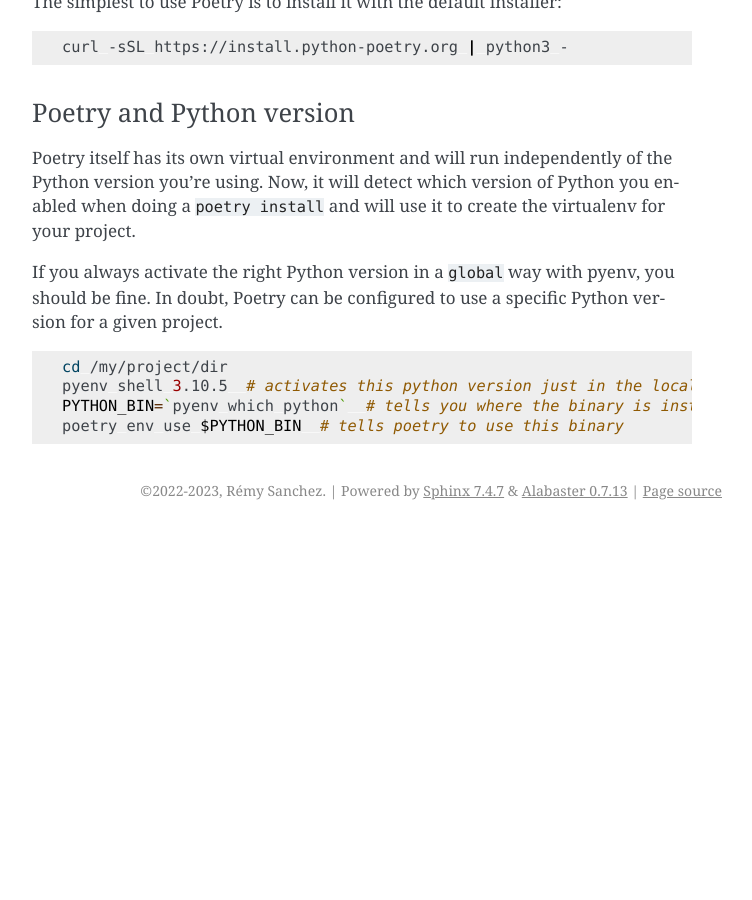
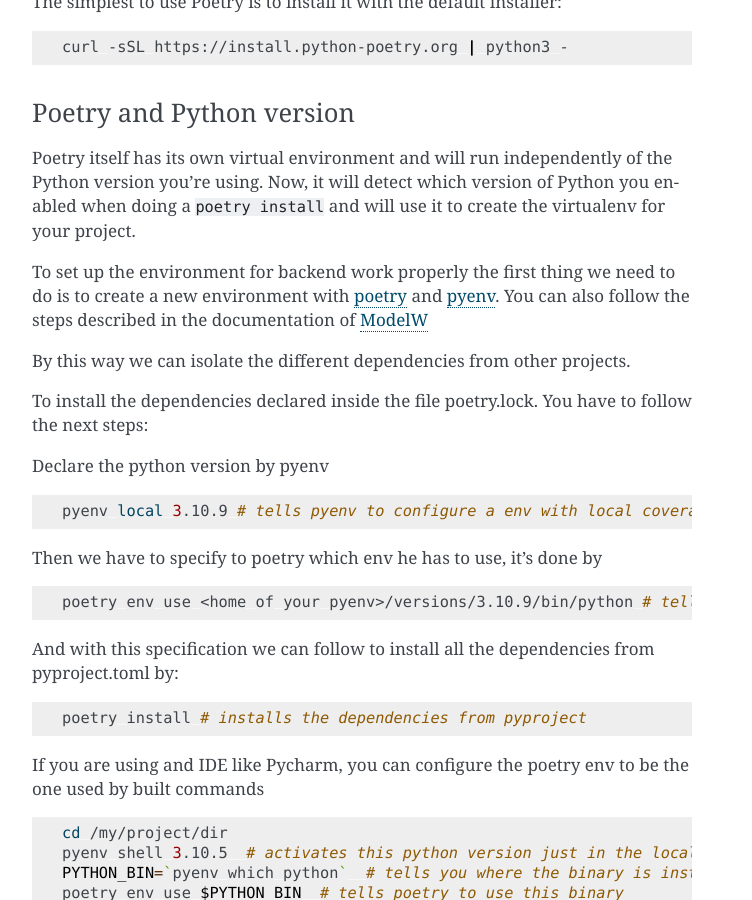
Before and after one commit to ModelW/directory, a Sphinx documentation site: the page built from doc/source/prerequisites.md, in a window 1280 px wide and 900 px high, scrolled down 2510 px. Shown: the whole window, without its empty margins (388-1140 px from the left). Built offline with Sphinx 7.4.7, drawn with Linux system fonts in a browser that asks for light colours; before the commit the page ends 3040 px from its top, so only the background shows below that.

Commit message:
specific steps to set up a poetry env

````diff
--- a/doc/source/prerequisites.md
+++ b/doc/source/prerequisites.md
@@ -129,9 +129,29 @@
 enabled when doing a `poetry install` and will use it to create the virtualenv
 for your project.
 
-If you always activate the right Python version in a `global` way with pyenv,
-you should be fine. In doubt, Poetry can be configured to use a specific Python
-version for a given project.
+To set up the environment for backend work properly the first thing we need to do is to create a
+new environment with [poetry](https://python-poetry.org/docs/) and [pyenv](https://github.com/pyenv/pyenv).
+You can also follow the steps described in the documentation of [ModelW](https://model-w.readthedocs.io/en/latest/prerequisites.html#development-tools)
+
+By this way we can isolate the different dependencies from other projects.
+
+To install the dependencies declared inside the file poetry.lock.
+You have to follow the next steps:
+
+Declare the python version by pyenv
+```bash
+pyenv local 3.10.9 # tells pyenv to configure a env with local coverage to use a specific version of python
+```
+Then we have to specify to poetry which env he has to use, it's done by
+```bash
+poetry env use <home of your pyenv>/versions/3.10.9/bin/python # tells to poetry what python it has to use
+```
+And with this specification we can follow to install all the dependencies from pyproject.toml by:
+```bash
+poetry install # installs the dependencies from pyproject
+```
+
+If you are using and IDE like Pycharm, you can configure the poetry env to be the one used by built commands
 
 ```bash
 cd /my/project/dir
````
